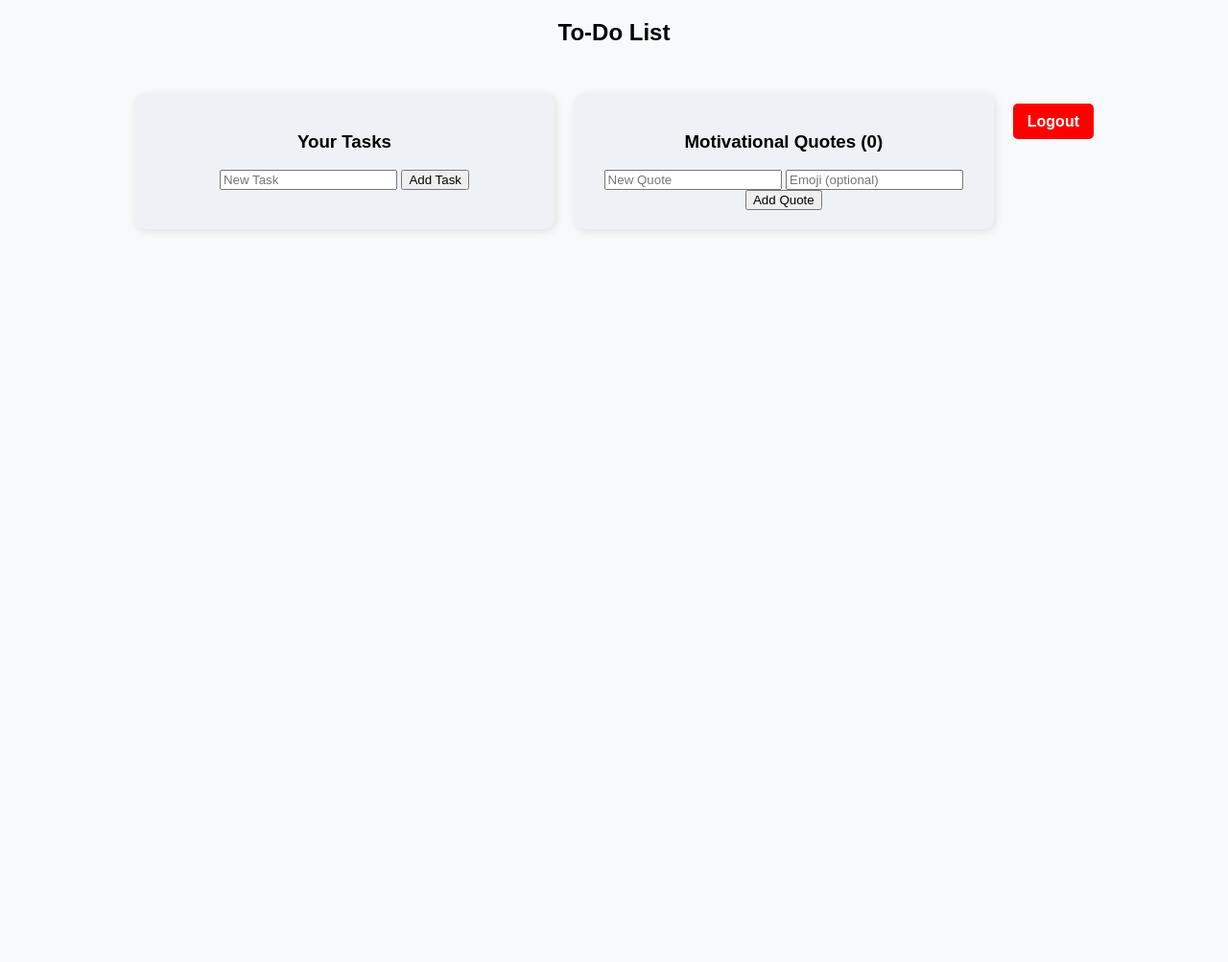
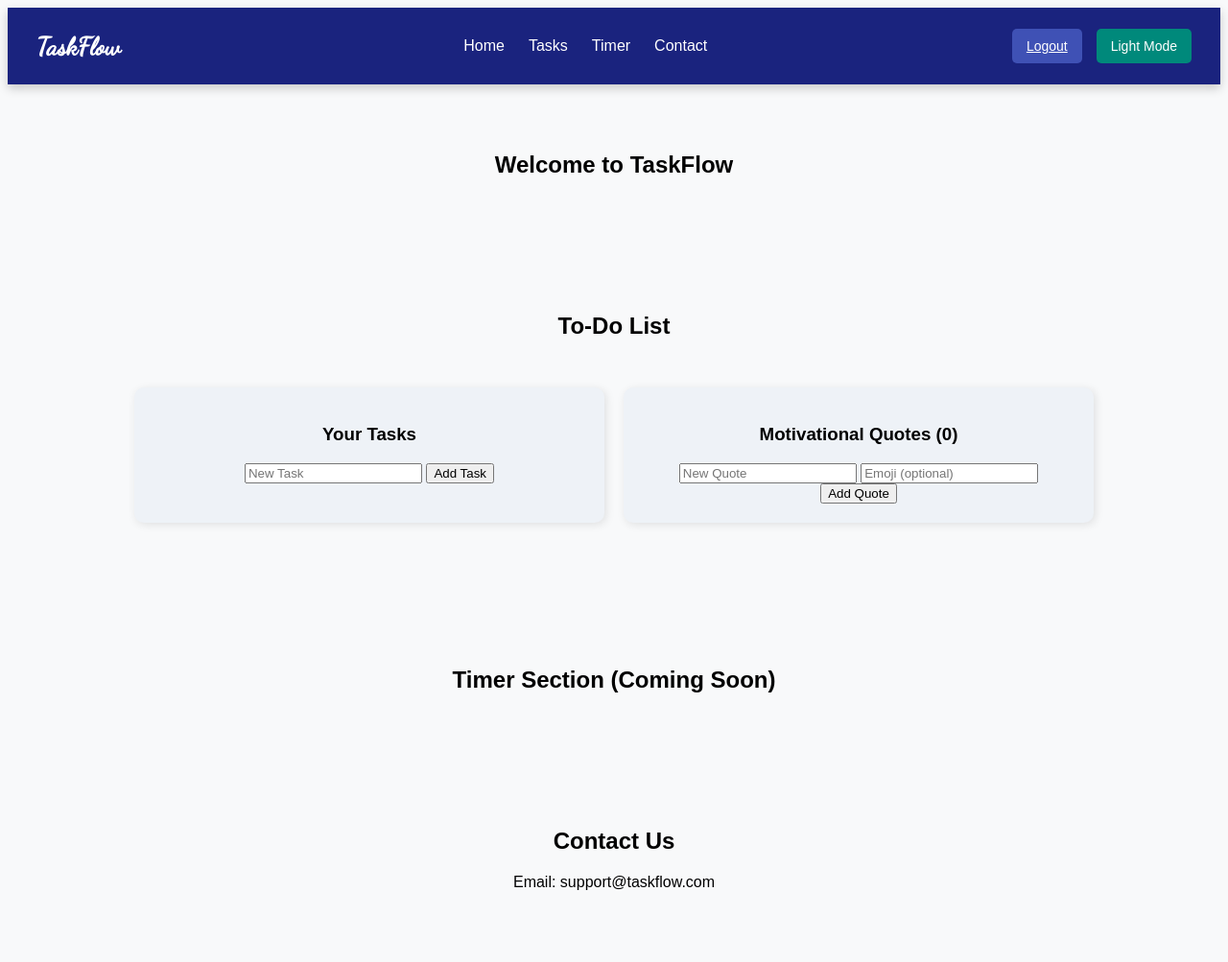
Before and after one commit to jialihuang0427/Flask-Task-App, a Flask app: page /todo in a window 1280 px wide. Shown: the whole page at 96% size. Before the commit the page ends 241 px from the top, so only its background shows below. Run offline with Flask 3, Linux system fonts and the light colour scheme; the visitor is signed in with stand-in values (Sample User, id 1); data that the repository does not hold is empty; some libraries are stand-ins or nearby versions.

Commit message:
nav bar and sections

```diff
--- a/static/todo.css
+++ b/static/todo.css
@@ -1,3 +1,86 @@
+
+/* TaskFlow Font Styling */
+@import url('https://fonts.googleapis.com/css2?family=Dancing+Script:wght@500&display=swap');
+
+.taskflow-font {
+    font-family: 'Dancing Script', cursive;
+    font-size: 26px;
+    font-weight: bold;
+    color: white;
+}
+
+/* 🟦 NAVBAR STYLING */
+.navbar {
+    background-color: #1a237e; /* Dark blue */
+    color: white;
+    display: flex;
+    justify-content: space-between;
+    align-items: center;
+    padding: 15px 30px;
+    box-shadow: 0px 4px 10px rgba(0, 0, 0, 0.2);
+}
+
+.nav-links {
+    list-style: none;
+    display: flex;
+    gap: 25px;
+}
+
+.nav-links li {
+    display: inline;
+}
+
+.nav-links a {
+    color: white;
+    text-decoration: none;
+    font-size: 16px;
+    font-weight: normal; /* Less bold */
+}
+
+.nav-links a:hover {
+    text-decoration: underline;
+}
+
+/* 🟦 NAVBAR BUTTON STYLING */
+.nav-buttons {
+    display: flex;
+    gap: 15px;
+}
+
+.btn {
+    background-color: #3f51b5; /* Blue */
+    color: white;
+    border: none;
+    padding: 10px 15px;
+    border-radius: 5px;
+    cursor: pointer;
+    font-size: 14px;
+}
+
+.btn:hover {
+    background-color: #5c6bc0; /* Lighter Blue */
+}
+
+/* 🟦 LIGHT MODE BUTTON */
+.mode-btn {
+    background-color: #00897b;
+}
+
+.mode-btn:hover {
+    background-color: #00a18f;
+}
+
+/* 🟦 SMOOTH SCROLLING */
+html {
+    scroll-behavior: smooth;
+}
+
+/* 🟦 SECTIONS STYLING */
+section {
+    padding: 50px 20px;
+    text-align: center;
+}
+
 body {
     font-family: Arial, sans-serif;
     background-color: #f8f9fa;
@@ -33,18 +116,3 @@ body {
 .delete-btn:hover {
     background-color: darkred;
 }
-
-.logout-btn {
-    background-color: red;
-    color: white;
-    padding: 10px 15px;
-    border: none;
-    border-radius: 5px;
-    text-decoration: none;
-    font-weight: bold;
-    cursor: pointer;
-}
-
-.logout-btn:hover {
-    background-color: darkred;
-}
--- a/templates/todo.html
+++ b/templates/todo.html
@@ -6,6 +6,28 @@
     </head>
 
 <body>
+
+
+    <nav class="navbar">
+        <div class="logo"><span class="taskflow-font">TaskFlow</span></div>
+        <ul class="nav-links">
+            <li><a href="#home">Home</a></li>
+            <li><a href="#tasks">Tasks</a></li>
+            <li><a href="#timer">Timer</a></li>
+            <li><a href="#contact">Contact</a></li>
+        </ul>
+        <div class="nav-buttons">
+            <a href="{{ url_for('logout') }}" class="btn logout-btn">Logout</a>
+            <button id="toggleMode" class="btn mode-btn">Light Mode</button>
+        </div>
+    </nav>
+
+
+   <section id="home">
+        <h2>Welcome to TaskFlow</h2>
+    </section>
+
+    <section id="tasks">
         <h2>To-Do List</h2>
         <div class="container">
             <div class="todo-section">
@@ -44,12 +66,17 @@
                     <button type="submit">Add Quote</button>
                 </form>
             </div>
+        </div>
+    </section>
 
-<!-- Logout Button -->
-<div style="text-align: center; margin-top: 20px;">
-    <a href="{{ url_for('logout') }}" class="logout-btn">Logout</a>
-</div>
+    <section id="timer">
+        <h2>Timer Section (Coming Soon)</h2>
+    </section>
 
-    </div>
+    <section id="contact">
+        <h2>Contact Us</h2>
+        <p>Email: support@taskflow.com</p>
+    </section>
+
 </body>
 </html>
```
Lines whose indentation alone changed are shown as unchanged.
